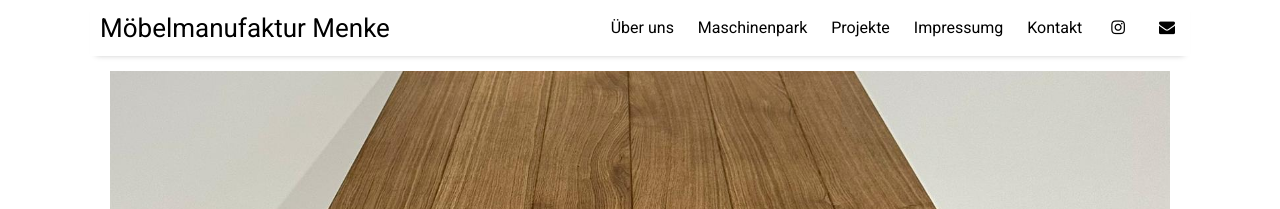
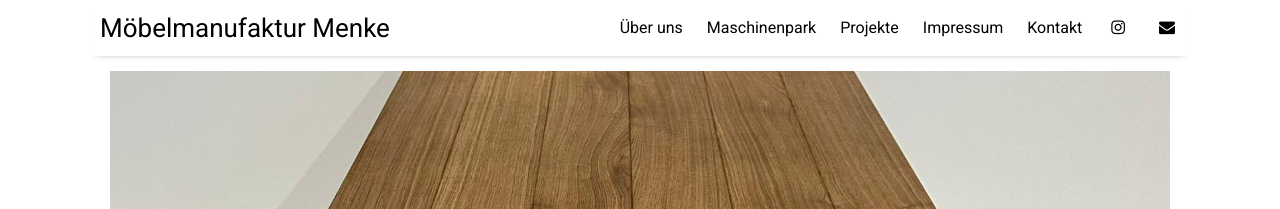
Before and after one commit to MoebelmanufakturMenke/Homepage, a Jekyll site: the page built from index.html, in a window 1280 px wide. Shown: the top 209 px of the page. Built offline with Jekyll 4.4.1, drawn with Linux system fonts in a browser that asks for light colours; nearby versions of some CDN libraries; the list of posts is cut into pages by our own code.

Commit message:
settings

```diff
--- a/_data/settings.yml
+++ b/_data/settings.yml
@@ -10,7 +10,7 @@ menu:
 - {name: 'Über uns', url: 'company'}
 - {name: 'Maschinenpark', url: 'tools'}
 - {name: 'Projekte', url: 'documentation'}
-- {name: 'Impressumg', url: 'imprint'}
+- {name: 'Impressum', url: 'imprint'}
 - {name: 'Kontakt', url: 'contact'}
 
 # Available social icons are powered by Font Awesome, so you can use any icon that they offer
```
